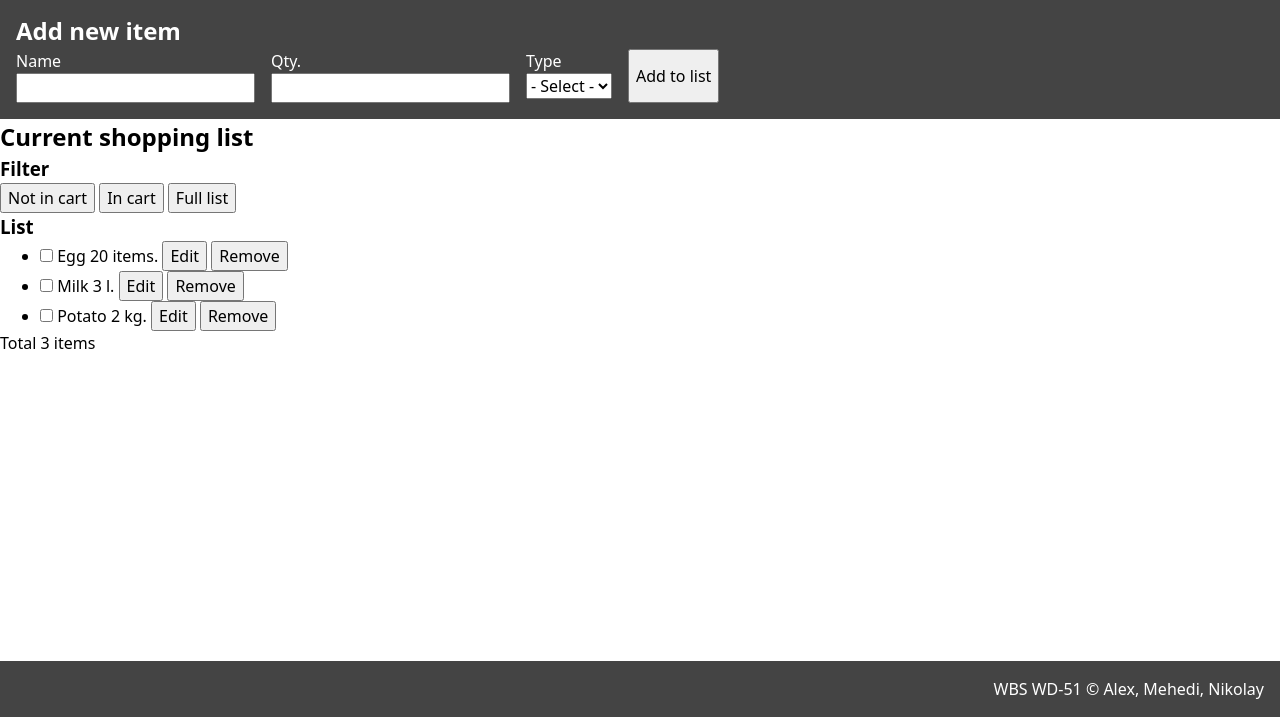
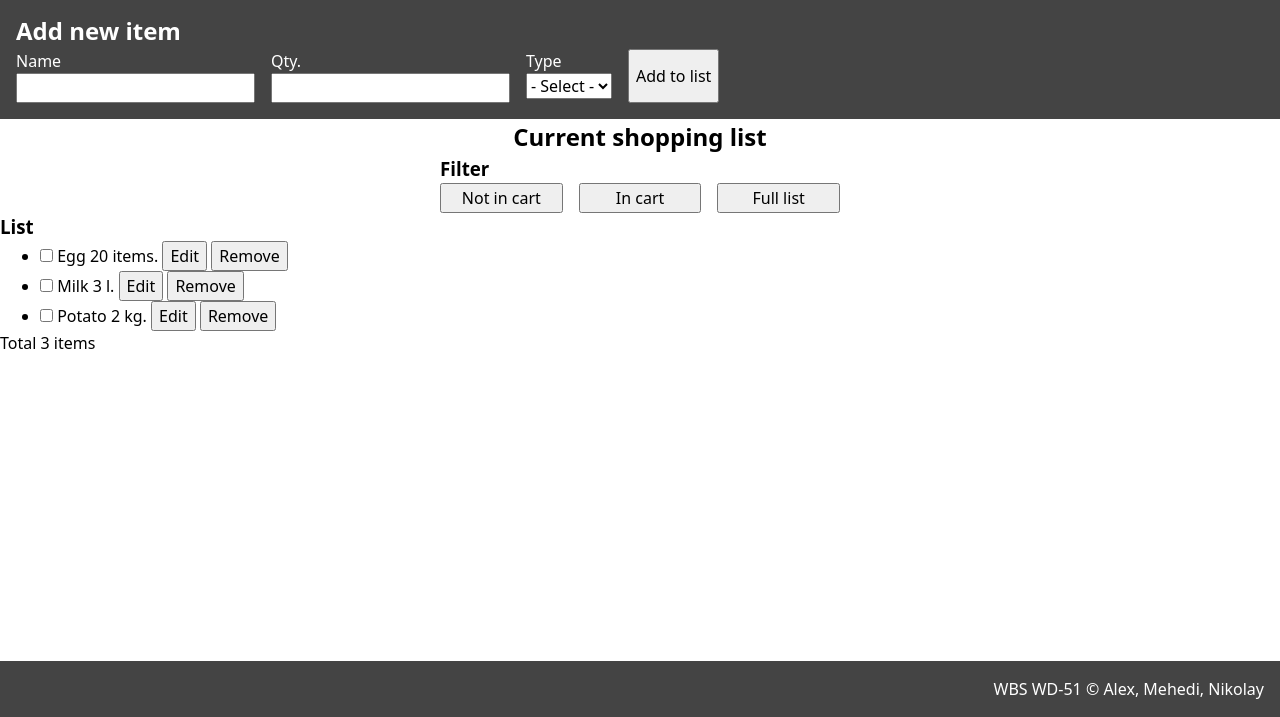
Before and after one commit to Kolya-YA/wd51_todo, a plain HTML site: page index.html in a window 1280 px wide. Shown: the part 83-800 px from the top of the page. Drawn offline with Linux system fonts and the light colour scheme.

Commit message:
add some style update

```diff
--- a/index.html
+++ b/index.html
@@ -34,16 +34,17 @@
                 <button type="button">Add to list</button>
             </form>
         </section>
+        <section class="list">
             <h2>Current shopping list</h2>
-        <section class="filter">
+            <div class="list__filter">
                 <h3>Filter</h3>
-            <div class="buttons">
+                <div class="list__filter-btns">
                     <button type="button" id="not-btn">Not in cart</button>
                     <button type="button" id="in-btn">In cart</button>
                     <button type="button" id="full-btn">Full list</button>
                 </div>
-        </section>
-        <section class="list">
+            </div>
+            <div class="list__list">
                 <h3>List</h3>
                 <ul id="list">
                     <li>
@@ -68,7 +69,8 @@
                         <button type="button">Remove</button>
                     </li>
                 </ul>
-            <p>Total 3 items</p>
+                <p class="list__total">Total 3 items</p>
+            </div>
         </section>
     </main>
     <footer class="footer">
--- a/styles/list.css
+++ b/styles/list.css
@@ -0,0 +1,25 @@
+.list {
+
+    h2 {
+        text-align: center;
+    }
+}
+
+.list__filter {
+    max-width: 400px;
+    margin-inline: auto;
+}
+
+.list__filter-btns {
+    display: flex;
+    flex-wrap: wrap;
+    gap: 1rem;
+    justify-content: center;
+
+    & > * {
+        min-width: fit-content;
+        flex: 1;
+
+
+    }
+}
--- a/styles/main.css
+++ b/styles/main.css
@@ -2,6 +2,5 @@
 @import url(body.css);
 @import url(header.css);
 @import url(add.css);
-@import url(filter.css);
 @import url(list.css);
 @import url(footer.css);
```
Also changed, not shown: styles/filter.css (deleted), 1 other file. Lines whose indentation alone changed are shown as unchanged.
